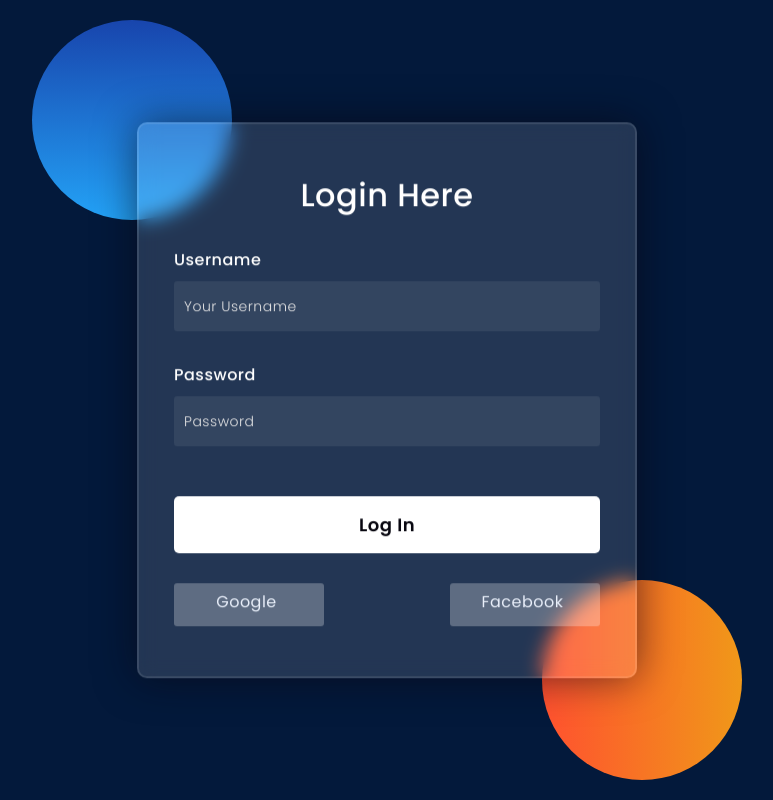
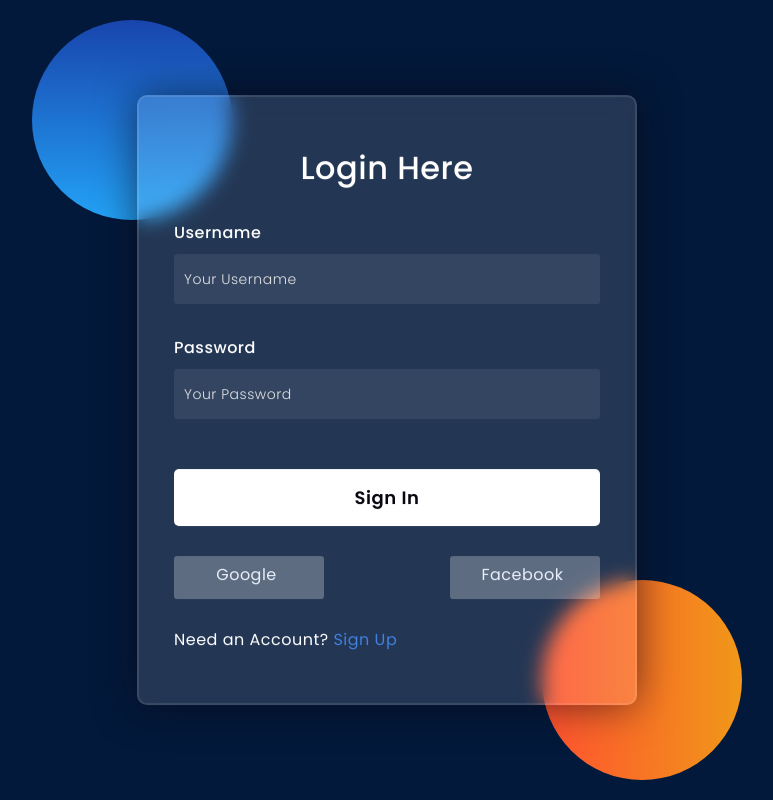
Before and after one commit to BarunBlog/react-video-streaming-project, a React (Create React App) app: page /login in a window 1280 px wide. Shown: the whole page, without its empty margins (253-1026 px from the left). Built offline with nearby package versions, Linux system fonts and the light colour scheme; no server answers.

Commit message:
Created Login component with context api

```diff
--- a/src/App.js
+++ b/src/App.js
@@ -1,17 +1,19 @@
-import React from "react";
-import Login from "./pages/login/Login";
-import Register from "./pages/register/Register";
-import {
-  BrowserRouter as Router,
-  Routes,
-  Route,
-  Navigate,
-} from "react-router-dom";
+import React from 'react';
+import Login from './pages/login/Login';
+import Register from './pages/register/Register';
+import { BrowserRouter as Router, Routes, Route, Navigate } from 'react-router-dom';
+import './App.css';
+import { useContext } from 'react';
+import AuthContext, { AuthProvider } from './context/AuthProvider';
 
-import "./App.css";
+const PrivateRoute = ({ children }) => {
+  const { auth } = useContext(AuthContext);
+  return auth.isAuthenticated ? children : <Navigate to="/login" replace />;
+};
 
 function App() {
   return (
+    <AuthProvider>
       <Router>
         <Routes>
           <Route
@@ -29,6 +31,7 @@ function App() {
           />
         </Routes>
       </Router>
+    </AuthProvider>
   );
 }
 
--- /dev/null
+++ b/src/api/axios.js
@@ -0,0 +1,7 @@
+import axios from 'axios';
+
+const API_URL = process.env.REACT_APP_API_URL;
+
+export default axios.create({
+  baseURL: API_URL,
+});
--- /dev/null
+++ b/src/context/AuthProvider.js
@@ -0,0 +1,26 @@
+import { createContext, useState } from 'react';
+
+const AuthContext = createContext({});
+
+export const AuthProvider = ({ children }) => {
+  const [auth, setAuth] = useState(() => {
+    const token = localStorage.getItem('accessToken');
+    return token ? { isAuthenticated: true } : { isAuthenticated: true };
+  });
+
+  const login = (accessToken, refreshToken) => {
+    localStorage.setItem('accessToken', accessToken);
+    localStorage.setItem('refreshToken', refreshToken);
+    setAuth({ isAuthenticated: true });
+  };
+
+  const logout = () => {
+    localStorage.removeItem('accessToken');
+    localStorage.removeItem('refreshToken');
+    setAuth({ isAuthenticated: false });
+  };
+
+  return <AuthContext.Provider value={{ auth, login, logout }}>{children}</AuthContext.Provider>;
+};
+
+export default AuthContext;
--- a/src/pages/login/Login.jsx
+++ b/src/pages/login/Login.jsx
@@ -1,40 +1,125 @@
-import React, { useState } from 'react';
+import React, { useState, useRef, useEffect, useContext } from 'react';
 import { Link } from 'react-router-dom';
 import '../auth/auth.css';
+import AuthContext from '../../context/AuthProvider';
+import axios from '../../api/axios';
+
+const LOGIN_URL = '/user/login/';
 
 const Login = () => {
+  const { login } = useContext(AuthContext);
+
+  const userRef = useRef();
+  const errRef = useRef();
+
   const [username, setUsername] = useState('');
   const [password, setPassword] = useState('');
+  const [errMessage, setErrMessage] = useState('');
+  const [success, setSuccess] = useState(false);
 
-  const handleSubmit = e => {
+  // To set initial focus on the username field
+  useEffect(() => {
+    userRef.current.focus();
+  }, []);
+
+  // Reset the error message whenever username or password changes
+  useEffect(() => {
+    setErrMessage('');
+  }, [username, password]);
+
+  const handleSubmit = async e => {
     e.preventDefault();
-    // Handle login logic here
+
+    try {
+      const response = await axios.post(LOGIN_URL, JSON.stringify({ username: username, password: password }), {
+        headers: { 'Content-Type': 'application/json' },
+        withCredentials: true,
+      });
+
+      const { access, refresh } = response.data;
+      login(access, refresh); // Saving tokens to localstorage
+
+      setUsername('');
+      setPassword('');
+      setSuccess(true);
+    } catch (err) {
+      if (!err?.response) {
+        setErrMessage('No Server Response');
+      } else if (err.response?.status === 400) {
+        setErrMessage('Missing Username or Password');
+      } else if (err.response?.status === 401) {
+        setErrMessage('Wrong Username or Password');
+      } else {
+        setErrMessage('Login Failed');
+      }
+    }
   };
 
   return (
+    <>
+      {success ? (
+        <section>
+          <h1>You are logged in!</h1>
+
+          <br />
+
+          <p>
+            <a href="#">Go to Home</a>
+          </p>
+        </section>
+      ) : (
         <section>
           <div className="auth-background">
             <div className="shape"></div>
             <div className="shape"></div>
           </div>
 
-      <form action="">
+          <form onSubmit={handleSubmit}>
+            <p ref={errRef} className={errMessage ? 'errmsg' : 'offscreen'} aria-live="assertive">
+              {errMessage}
+            </p>
+
             <h3>Login Here</h3>
 
             <label htmlFor="username">Username</label>
-        <input type="text" placeholder="Your Username" id="username" />
+            <input
+              type="text"
+              placeholder="Your Username"
+              id="username"
+              ref={userRef}
+              autoComplete="off"
+              onChange={e => setUsername(e.target.value)}
+              value={username}
+              required
+            />
 
             <label htmlFor="password">Password</label>
-        <input type="password" placeholder="Password" id="password" />
+            <input
+              type="password"
+              placeholder="Your Password"
+              id="password"
+              onChange={e => setPassword(e.target.value)}
+              value={password}
+              required
+            />
 
-        <button>Log In</button>
+            <button>Sign In</button>
 
             <div className="social">
               <div className="go">Google</div>
               <div className="fb">Facebook</div>
             </div>
+
+            <br />
+            <p>
+              <span className="line">
+                Need an Account? <Link to="/register">Sign Up</Link>
+              </span>
+            </p>
           </form>
         </section>
+      )}
+    </>
   );
 };
 
```
Lines whose indentation alone changed are shown as unchanged.
